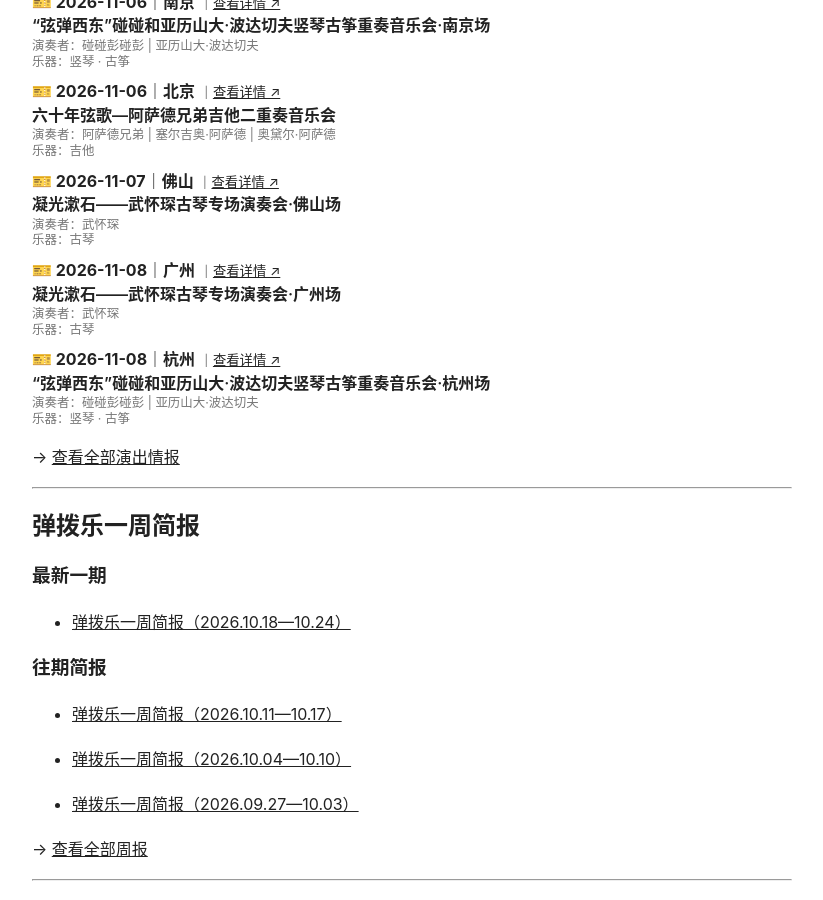
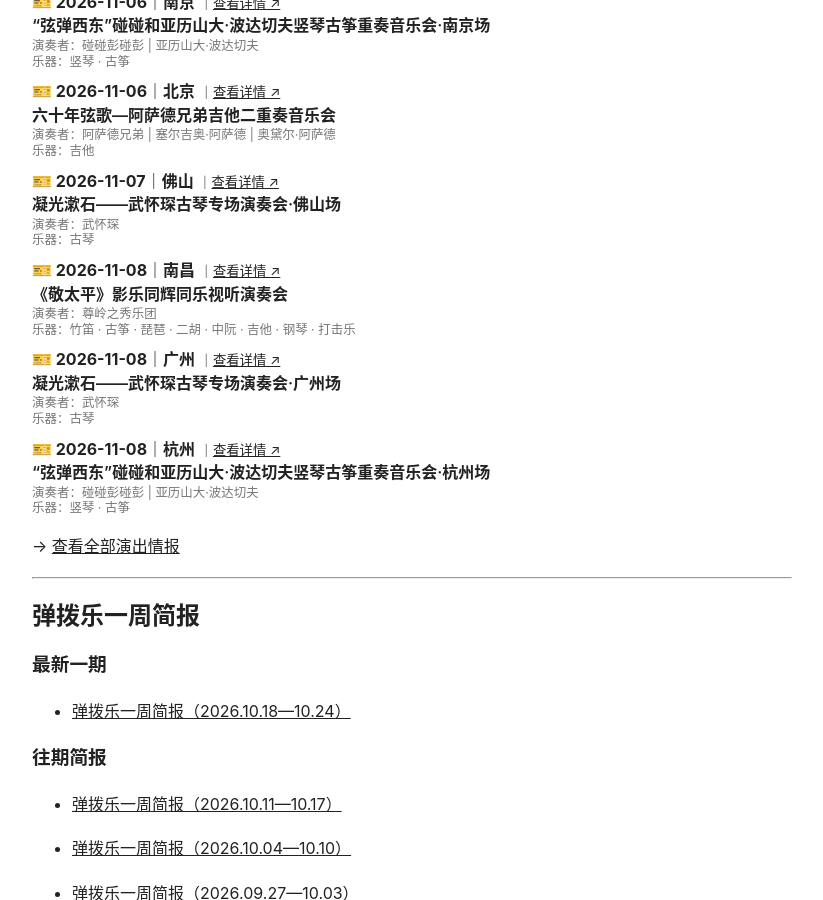
Before and after one commit to KeenKwok/boxianji, a Jekyll site: the page built from index.md, in a window 1280 px wide and 900 px high, scrolled down 1202 px. Shown: the whole window, without its empty margins (228-1051 px from the left). Built offline with Jekyll 4.4.1, drawn with Linux system fonts in a browser that asks for light colours.

Commit message:
更新 attention.yml

```diff
--- a/_data/attention.yml
+++ b/_data/attention.yml
@@ -1,3 +1,20 @@
+- id: "20261108-nanchang-jingtaiping-yingyue-tongle-guoyue"
+  date: "2026-11-08"
+  city: "南昌"
+  title: "《敬太平》影乐同辉同乐视听演奏会"
+  performers:
+    - "尊岭之秀乐团"
+  instruments:
+    - "竹笛"
+    - "古筝"
+    - "琵琶"
+    - "二胡"
+    - "中阮"
+    - "吉他"
+    - "钢琴"
+    - "打击乐"
+  link: "https://mp.weixin.qq.com/s/_VD-W2HyDw-R53bkRfI4bw"
+
 - id: "20261108-guangzhou-ningguang-shushi-wuhuaichen-guqin"
   date: "2026-11-08"
   city: "广州"
```
